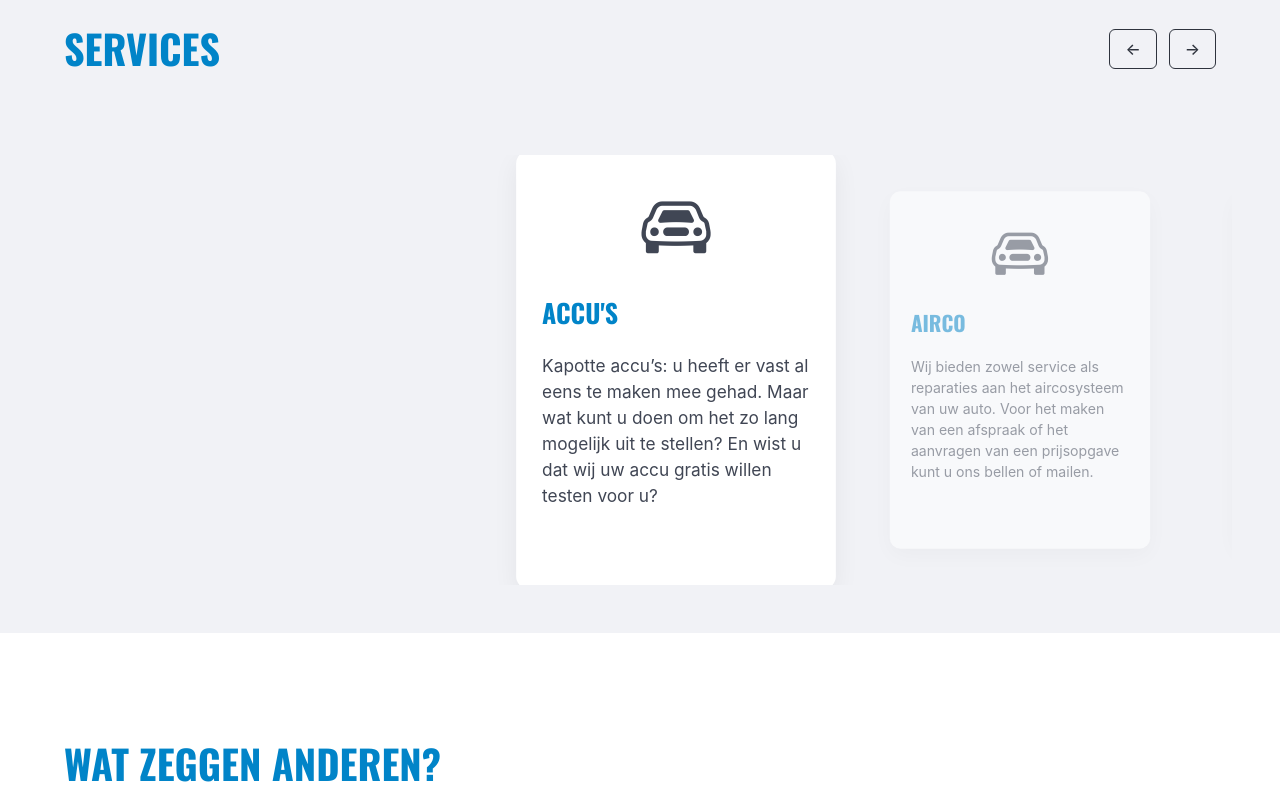
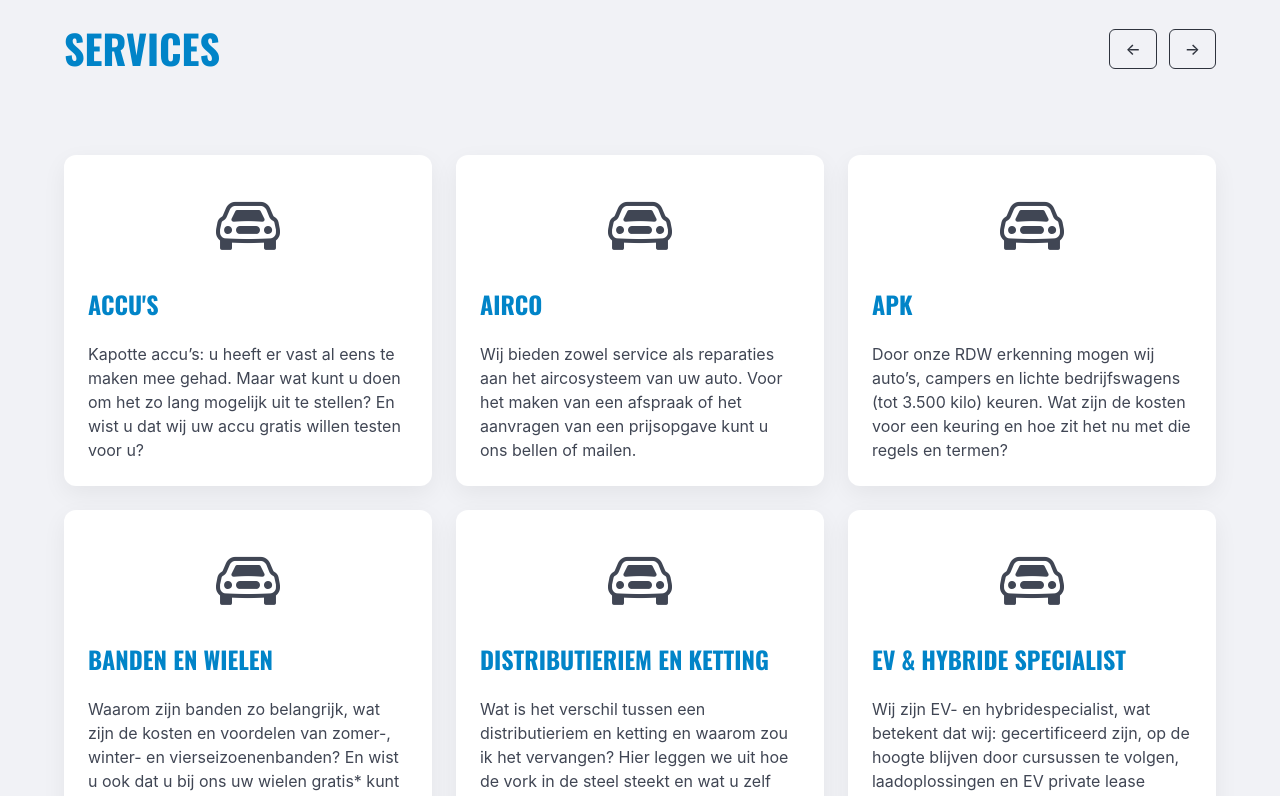
Before and after one commit to mdejong1987/my-app, a Next.js app: page / in a window 1280 px wide. Shown: the part 1840-2636 px from the top of the page. Built offline with nearby package versions, Linux system fonts and the light colour scheme.

Commit message:
changed the service part to show 6 items not one

```diff
--- a/app/components/Services.js
+++ b/app/components/Services.js
@@ -52,68 +52,29 @@ const baseServices = [
   },
 ];
 
-const services = [...baseServices, ...baseServices];
+const pageSize = 6;
+const pageCount = Math.ceil(baseServices.length / pageSize);
 
 export default function ServicesSection() {
   const containerRef = useRef(null);
-  const trackRef = useRef(null);
-  const cardsRef = useRef([]);
+  const pageRef = useRef(null);
+  const [currentPage, setCurrentPage] = useState(0);
 
-  const activeIndexRef = useRef(0);
-  const [, setDisplayIndex] = useState(0);
-
-  const cardWidth = 320;
-  const gap = 24;
-  const step = cardWidth + gap;
-
-  const goToIndex = (targetIndex, animate = true) => {
-    const total = services.length;
-
-    // Wrap target index safely
-    let wrappedIndex = ((targetIndex % total) + total) % total;
-    activeIndexRef.current = wrappedIndex;
-    setDisplayIndex(wrappedIndex);
-
-    // Calculate dynamic center offset based on container width
-    const containerWidth = containerRef.current
-      ? containerRef.current.offsetWidth
-      : 0;
-    const centerOffset = (containerWidth - cardWidth) / 2;
-    const targetX = -wrappedIndex * step + centerOffset;
-
-    // Animate track translation
-    gsap.to(trackRef.current, {
-      x: targetX,
-      duration: animate ? 0.6 : 0,
-      ease: "power2.out",
-    });
-
-    // Animate scale & opacity focus effect
-    cardsRef.current.forEach((card, i) => {
-      if (!card) return;
-      const isCenter = i === wrappedIndex;
-
-      gsap.to(card, {
-        scale: isCenter ? 1.08 : 0.88,
-        opacity: isCenter ? 1 : 0.5,
-        duration: animate ? 0.5 : 0,
-        ease: "power2.out",
-      });
-    });
+  const goToPage = (direction) => {
+    setCurrentPage(
+      (page) => (page + direction + pageCount) % pageCount,
+    );
   };
 
   useGSAP(
     () => {
-      // Initialize layout centered on load
-      goToIndex(0, false);
-
-      // Recalculate center alignment on window resize
-      const handleResize = () => goToIndex(activeIndexRef.current, false);
-      window.addEventListener("resize", handleResize);
-
-      return () => window.removeEventListener("resize", handleResize);
+      gsap.fromTo(
+        pageRef.current,
+        { opacity: 0, x: 16 },
+        { opacity: 1, x: 0, duration: 0.3, ease: "power2.out" },
+      );
     },
-    { scope: containerRef },
+    { scope: containerRef, dependencies: [currentPage] },
   );
 
   return (
@@ -126,52 +87,38 @@ export default function ServicesSection() {
       <div className="content container is-flex is-justify-content-space-between is-align-items-center mb-5">
         <h2 className="is-size-2 title mb-0">Services</h2>
 
-        {/* Controls */}
         <div className="buttons">
           <button
             className="button is-outlined is-dark"
-            onClick={() => goToIndex(activeIndexRef.current - 1)}
-            aria-label="Previous service"
+            onClick={() => goToPage(-1)}
+            aria-label="Vorige pagina met services"
           >
             ←
           </button>
           <button
             className="button is-outlined is-dark"
-            onClick={() => goToIndex(activeIndexRef.current + 1)}
-            aria-label="Next service"
+            onClick={() => goToPage(1)}
+            aria-label="Volgende pagina met services"
           >
             →
           </button>
         </div>
       </div>
 
-      {/* Slider Viewport */}
-      <div className="is-flex" style={{ width: "100%", overflow: "hidden" }}>
+      <div className="container">
+        <div ref={pageRef} className="columns is-multiline">
+          {baseServices
+            .slice(currentPage * pageSize, (currentPage + 1) * pageSize)
+            .map((service) => (
               <div
-          ref={trackRef}
-          className="columns is-mobile my-0"
-          style={{
-            display: "flex",
-            flexWrap: "nowrap",
-            gap: `${gap}px`,
-            willChange: "transform",
-          }}
-        >
-          {services.map((service, index) => (
-            <div
-              key={index}
-              ref={(el) => (cardsRef.current[index] = el)}
-              className="column"
-              style={{
-                width: `${cardWidth}px`,
-                flex: "0 0 auto",
-                transformOrigin: "center center",
-              }}
+                key={service.title}
+                className="column is-half-tablet is-one-third-desktop"
+                style={{ display: "flex" }}
               >
                 <div
                   className="card"
                   style={{
-                  height: "100%",
+                    width: "100%",
                     borderRadius: "12px",
                     boxShadow: "0 8px 24px rgba(0,0,0,0.06)",
                   }}
```
Lines whose indentation alone changed are shown as unchanged.
